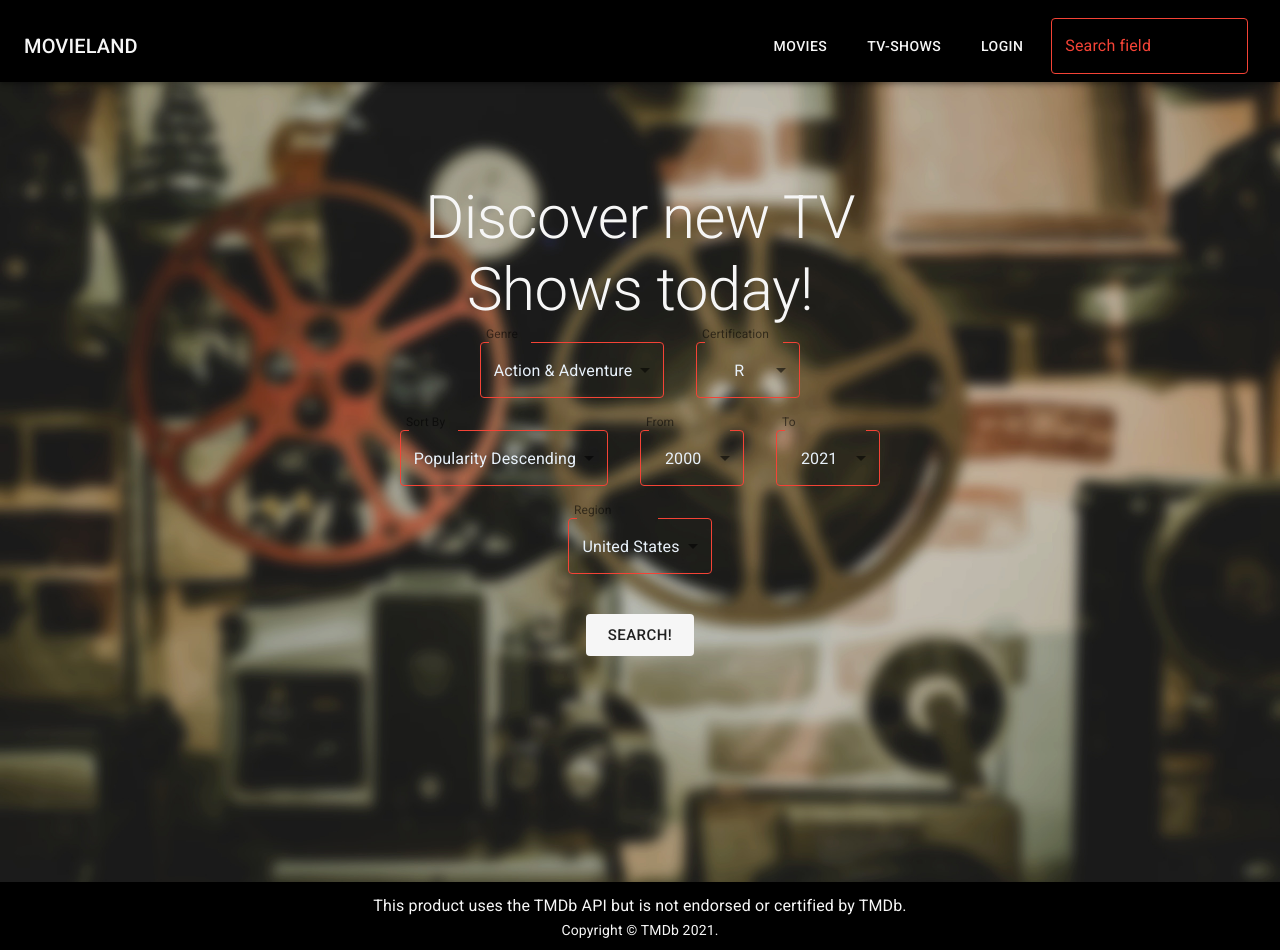
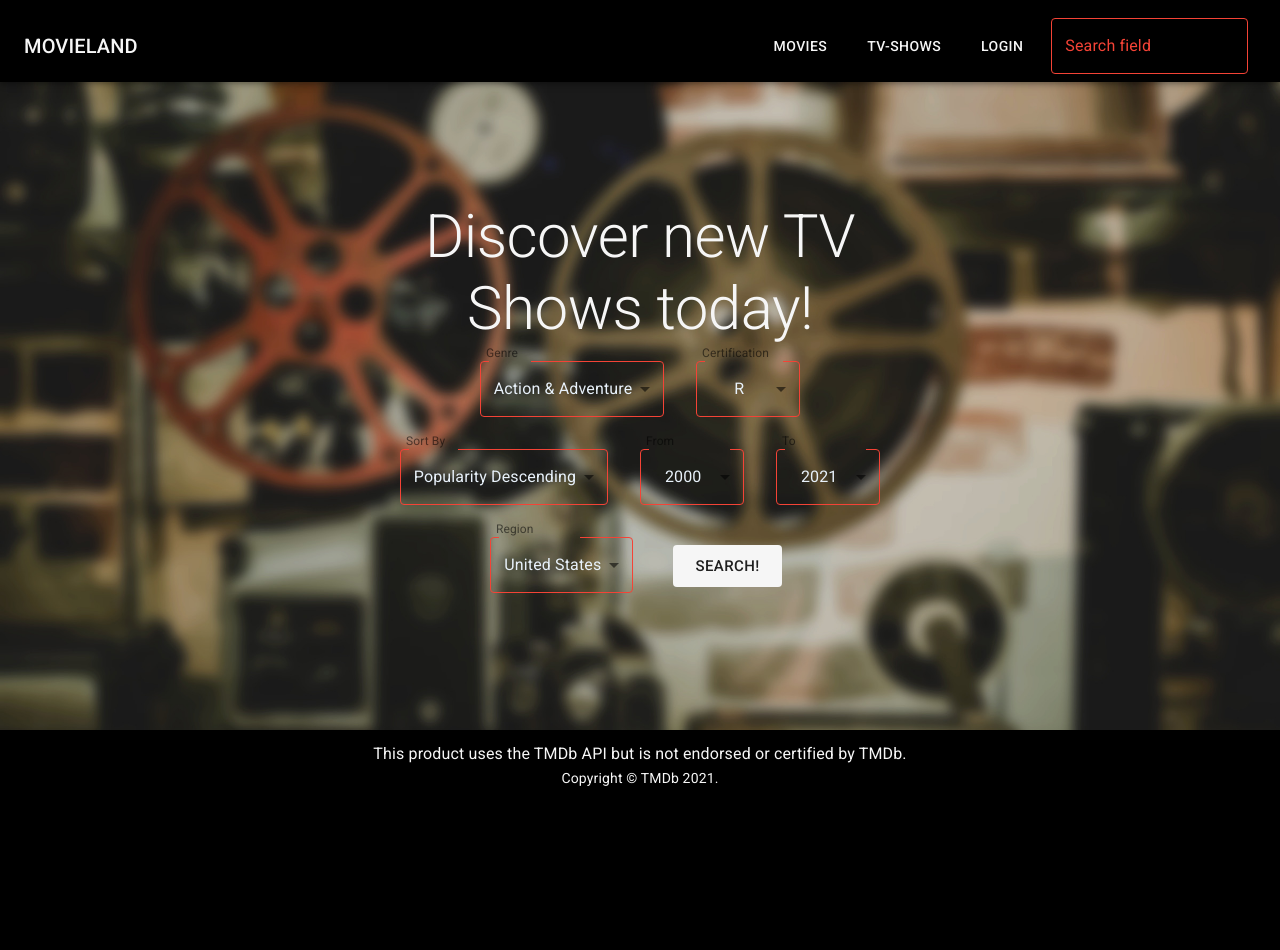
Before and after one commit to SparrowMike/Movieland, a React (Create React App) app: page /tvshows in a window 1280 px wide. After the commit the page ends 800 px from the top, so only its background shows below. Built offline with nearby package versions, Linux system fonts and the light colour scheme.

Commit message:
background image and footer improvments

```diff
--- a/src/components/tabs/Movies.js
+++ b/src/components/tabs/Movies.js
@@ -220,7 +220,6 @@ export default function Movies() {
             })}
           </Select>
         </FormControl>
-      </Container>
         <Link
           // to={`/movies/${genre}/${cert}/${sort}/${yearGte}/${yearLte}/${country}/${lang}`}
           to={`/movies/${genre}/${cert}/${sort}/${yearGte}/${yearLte}/${country}`}
@@ -235,6 +234,7 @@ export default function Movies() {
             Search!
           </Button>
         </Link>
+      </Container>
     </div>
   );
 }
--- a/src/components/tabs/Tvshows.js
+++ b/src/components/tabs/Tvshows.js
@@ -219,7 +219,6 @@ export default function Movies() {
             })}
           </Select>
         </FormControl>
-      </Container>
         <Link
           // to={`/movies/${genre}/${cert}/${sort}/${yearGte}/${yearLte}/${country}/${lang}`}
           to={`/tvshows/${genre}/${cert}/${sort}/${yearGte}/${yearLte}/${country}`}
@@ -234,6 +233,7 @@ export default function Movies() {
             Search!
           </Button>
         </Link>
+      </Container>
     </div>
   );
 }
--- a/src/styles.css
+++ b/src/styles.css
@@ -2,7 +2,7 @@ html,
 body {
   padding: 0px;
   margin: 0px;
-  height: 100%;
+
   background-color: black !important;
 }
 
@@ -23,19 +23,11 @@ footer {
   background-repeat: no-repeat;
   background-size: cover;
   text-align: center;
-  padding-top: 100px;
-  height: 100vh;
-}
+  display: flex;
+  align-items: center;
+  justify-content: center;
 
-.demoWrapper {
-  padding: 10px;
-  background: white;
-  box-sizing: border-box;
-  resize: horizontal;
-  border: 1px dashed;
-  overflow: auto;
-  max-width: 100%;
-  height: calc(100vh - 16px);
+  height: 81vh;
 }
 
 .navBar {
```
Lines whose indentation alone changed are shown as unchanged.
